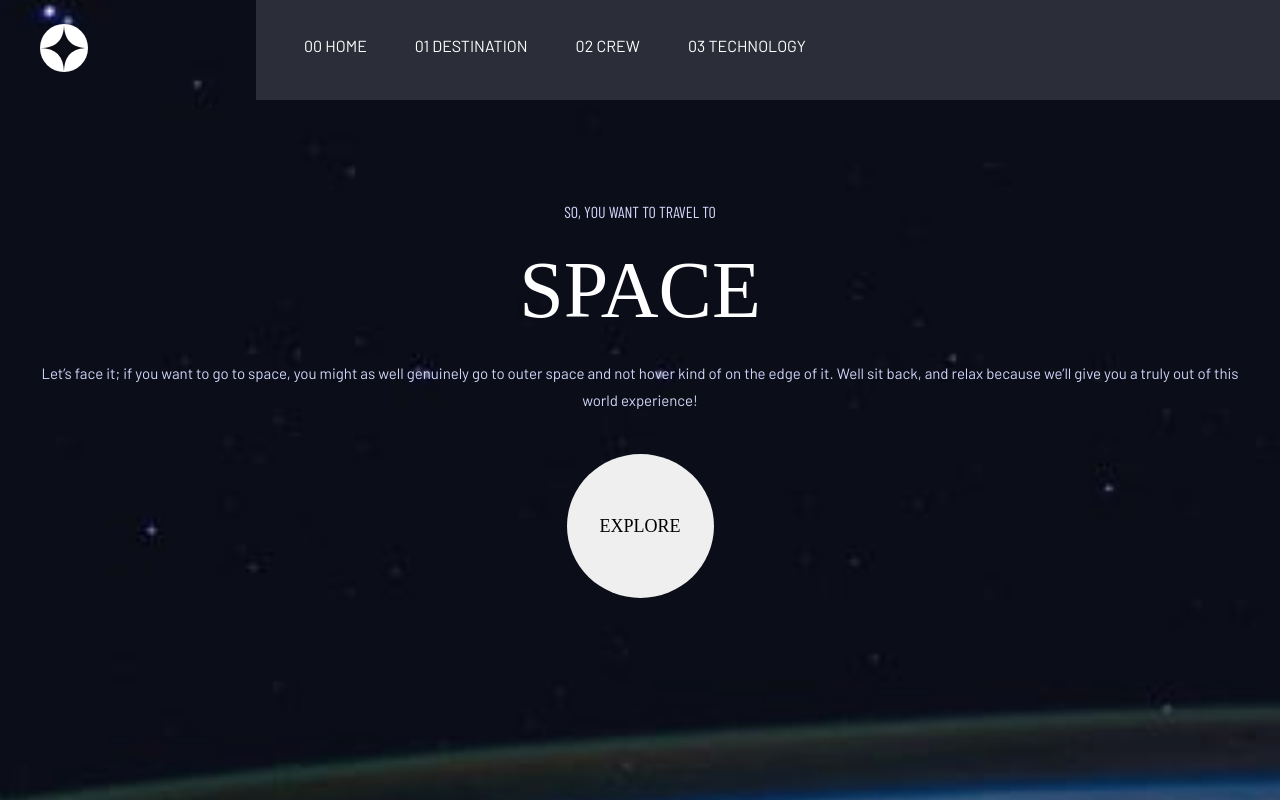
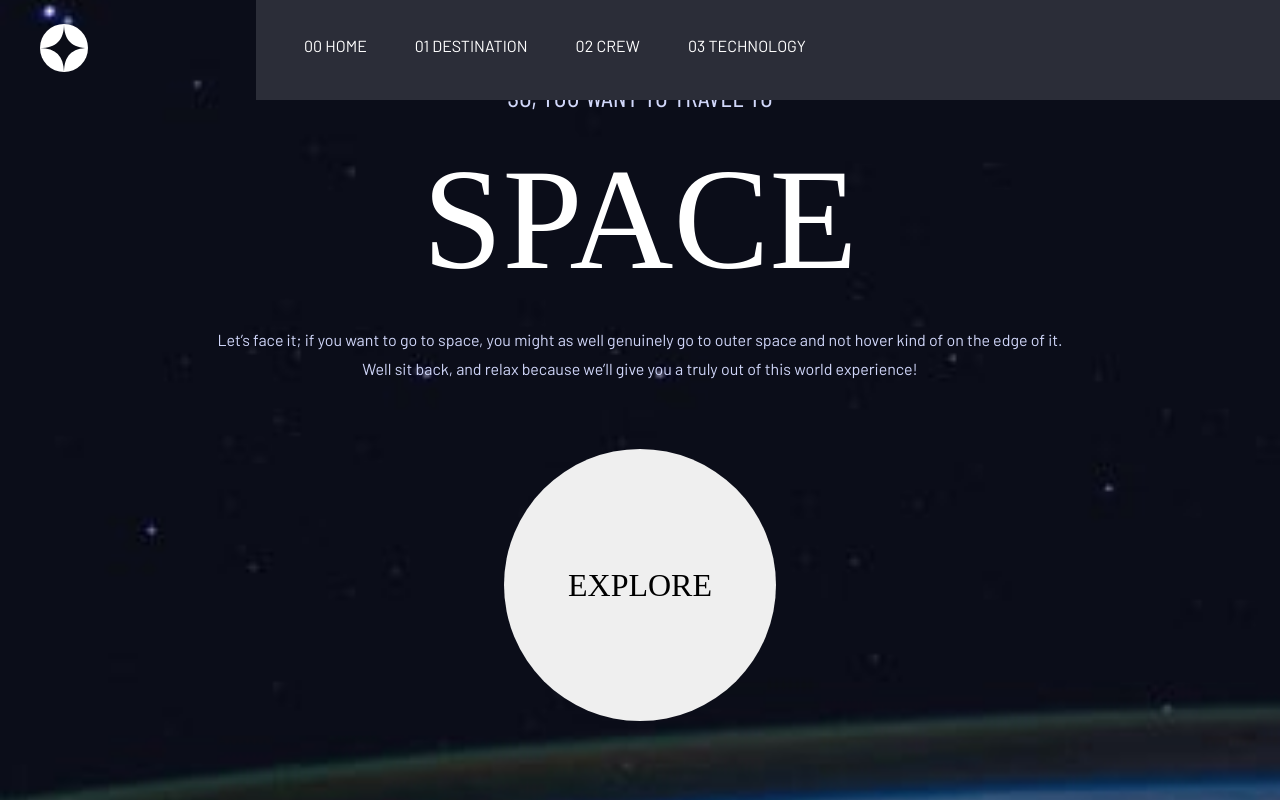
Before and after one commit to EdwardShanahan9/space_tourism_website, a React (Vite) app: page / in a window 1280 px wide. Built offline with nearby package versions, Linux system fonts and the light colour scheme; a web font is replaced by a local one.

Commit message:
Style home page for tablet devices

```diff
--- a/src/index.scss
+++ b/src/index.scss
@@ -193,6 +193,10 @@ body {
     font-family: $fontFamilySecondary;
     font-size: 1.6rem;
     margin-bottom: 2.4rem;
+
+    @media (min-width: 768px) {
+      font-size: 2.8rem;
+    }
   }
 
   &__heading {
@@ -201,6 +205,10 @@ body {
     font-weight: 400;
     margin-bottom: 2.4rem;
     outline: none;
+
+    @media (min-width: 768px) {
+      font-size: 14.4rem;
+    }
   }
 
   &__text {
@@ -208,6 +216,12 @@ body {
     font-size: 1.5rem;
     line-height: 180%;
     margin-bottom: 4rem;
+
+    @media (min-width: 768px) {
+      font-size: 1.6rem;
+      width: 70%;
+      margin: auto;
+    }
   }
 
   &__button {
@@ -216,5 +230,12 @@ body {
     padding: 6.15rem 3.3rem;
     border: none;
     border-radius: 100%;
+
+    @media (min-width: 768px) {
+      font-size: 3.2rem;
+      height: 27.2rem;
+      width: 27.2rem;
+      margin-top: 6.6rem;
+    }
   }
 }
```
